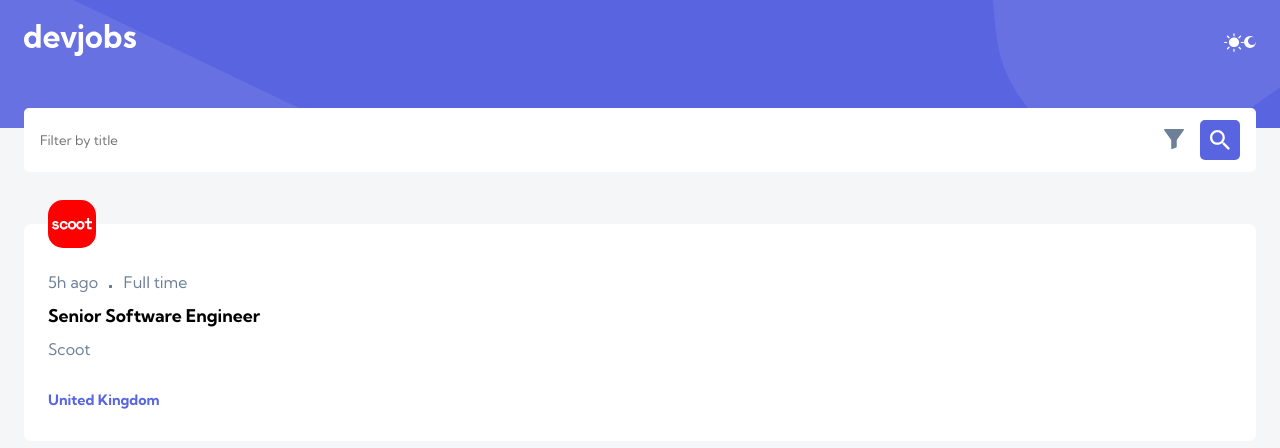
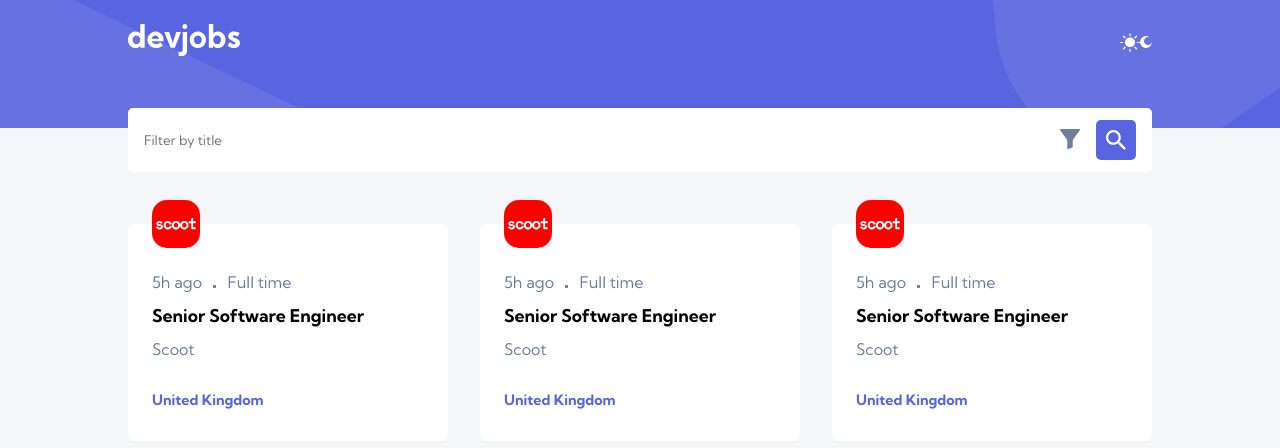
Before and after one commit to toriola998/Dev-jobs, a Vue app: page / in a window 1280 px wide. Shown: the top 448 px of the page. Built offline with nearby package versions, Linux system fonts and the light colour scheme.

Commit message:
added media query

```diff
--- a/src/views/Home.vue
+++ b/src/views/Home.vue
@@ -53,6 +53,7 @@
     </header>
 
     <main>
+        <div class="job-container">
             <div class="each-job">
                 <div class="flex logo-bg">
                     <img src="./../assets/logos/scoot.svg" alt="company logo" />
@@ -64,6 +65,31 @@
                 <h2>Senior Software Engineer</h2>
                 <p class="company-name"> Scoot</p>
                 <p class="company-location"> United Kingdom </p>
+            </div>
+             <div class="each-job">
+                <div class="flex logo-bg">
+                    <img src="./../assets/logos/scoot.svg" alt="company logo" />
+                </div>
+                <p class="time-wrap">
+                    <span class="time">5h ago</span>
+                    <span class="job-type">Full time</span>
+                </p>
+                <h2>Senior Software Engineer</h2>
+                <p class="company-name"> Scoot</p>
+                <p class="company-location"> United Kingdom </p>
+            </div>
+             <div class="each-job">
+                <div class="flex logo-bg">
+                    <img src="./../assets/logos/scoot.svg" alt="company logo" />
+                </div>
+                <p class="time-wrap">
+                    <span class="time">5h ago</span>
+                    <span class="job-type">Full time</span>
+                </p>
+                <h2>Senior Software Engineer</h2>
+                <p class="company-name"> Scoot</p>
+                <p class="company-location"> United Kingdom </p>
+            </div>
         </div>
     </main>
 </template>
@@ -191,7 +217,6 @@ export default {
     }
 
     .location-job-type {
-        margin-top: 4rem;
         width: 90%;
     }
 
@@ -230,4 +255,84 @@ export default {
         border-radius: 5px;
         margin-top: 1.4rem;
     }
+@media only screen and (min-width: 520px) {
+     header {
+        padding: 1.5rem 4rem 0;
+    }
+
+    main {
+        padding: 6rem 4rem 0;
+    }
+
+     .location-job-type {
+        width: 60%;
+    }
+}
+
+@media only screen and (min-width: 600px) {
+    header {
+        padding: 1.5rem 1.5rem 0;
+    }
+
+    main {
+        padding: 6rem 1.5rem 0;
+    }
+
+    .job-container {
+        display: grid;
+        grid-template-columns: auto auto;
+        column-gap: 1rem;
+        row-gap: 3rem;
+    }
+
+}
+
+@media only screen and (min-width: 720px) {
+    header {
+        padding: 1.5rem 3rem 0;
+    }
+
+    main {
+        padding: 6rem 3rem 0;
+    }
+}
+
+@media only screen and (min-width: 900px) {
+    header {
+        padding: 1.5rem 8rem 0;
+    }
+
+    main {
+        padding: 6rem 8rem 0;
+    }
+}
+
+@media only screen and (min-width: 1100px) {
+    header {
+        padding: 1.5rem 3rem 0;
+    }
+
+    main {
+        padding: 6rem 3rem 0;
+    }
+
+    .job-container {
+        grid-template-columns: auto auto auto;
+    }
+}
+
+@media only screen and (min-width: 1200px) {
+    header {
+        padding: 1.5rem 8rem 0;
+    }
+
+    main {
+        padding: 6rem 8rem 0;
+    }
+
+    .job-container {
+        column-gap: 2rem;
+    }
+}
+
 </style>
```
Lines whose indentation alone changed are shown as unchanged.
